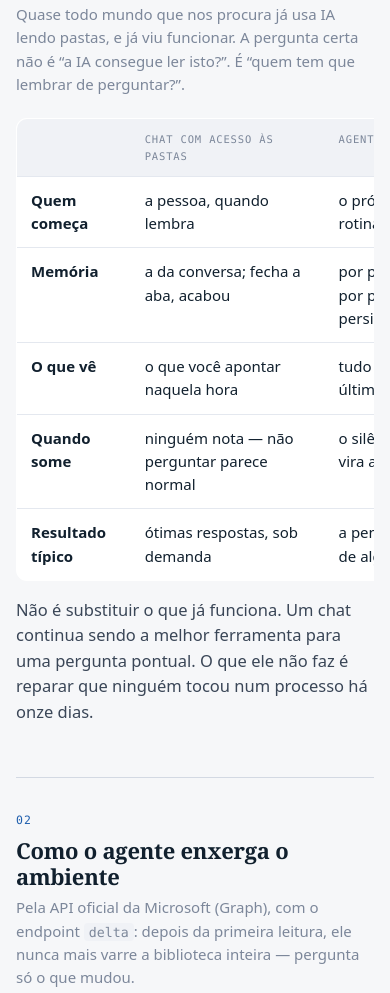
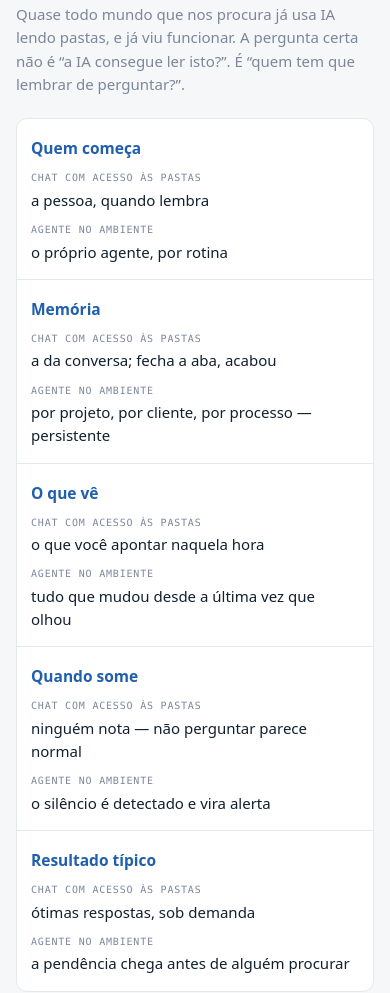
Before and after one commit to pauloovidio-a11y/superclawman-propostas, a plain HTML site: page sharepoint-m365/index.html in a window 390 px wide. Shown: the part 664-1657 px from the top of the page. Drawn offline with Linux system fonts and the light colour scheme.

Commit message:
fix: one-pager SharePoint/M365 — tabelas viram cards no celular
A tabela comparativa de 3 colunas é ilegível em tela de telefone. Abaixo de
640px cada linha vira um card com o rótulo da coluna acima de cada valor, e a
linha de cabeçalho some (era <tr><th> dentro de um tbody implícito, então
'thead{display:none}' nunca casava).

Também: min-width:0 global, overflow contido e o SVG pode encolher.

Co-Authored-By: Claude Opus 5 (1M context) <noreply@anthropic.com>

```diff
--- a/sharepoint-m365/index.html
+++ b/sharepoint-m365/index.html
@@ -14,10 +14,12 @@
   --sans: system-ui, -apple-system, "Segoe UI", Roboto, sans-serif;
   --mono: ui-monospace, "SF Mono", Menlo, Consolas, monospace;
 }
-*{box-sizing:border-box}
-html{-webkit-text-size-adjust:100%}
+*{box-sizing:border-box;min-width:0}
+html{-webkit-text-size-adjust:100%;overflow-x:hidden}
+html,body{max-width:100%}
 body{margin:0;background:var(--ivory);color:var(--slate);font-family:var(--sans);
-     font-size:16.5px;line-height:1.55;-webkit-font-smoothing:antialiased}
+     font-size:16.5px;line-height:1.55;-webkit-font-smoothing:antialiased;
+     overflow-x:hidden;overflow-wrap:break-word}
 .wrap{max-width:1120px;margin:0 auto;padding:44px 16px 72px}
 @media(min-width:760px){.wrap{padding:52px 32px 80px}}
 
@@ -53,8 +55,28 @@ th{font-family:var(--mono);font-size:10.5px;letter-spacing:.08em;text-transform:
    color:var(--g500);background:var(--g100);font-weight:500}
 tr:last-child td{border-bottom:none}
 td strong{font-weight:600}
-.tbl-scroll{overflow-x:auto;-webkit-overflow-scrolling:touch}
-.tbl-scroll table{min-width:520px}
+.tbl-scroll{overflow-x:auto;-webkit-overflow-scrolling:touch;max-width:100%}
+@media(min-width:640px){.tbl-scroll table{min-width:520px}}
+
+/* Narrow screens: the comparison tables become stacked cards. A 3-column table
+   cannot be read at 390px and forcing a horizontal scroll inside a document
+   someone opens on a phone in a meeting is worse than restacking it. */
+@media(max-width:639px){
+  .tbl-scroll table,.tbl-scroll tbody,.tbl-scroll tr,.tbl-scroll td{display:block;width:100%}
+  /* The header row is a <tr> of <th> inside an IMPLICIT tbody — there is no <thead>
+     element to hide, so target the row itself. Left visible it stays a real
+     3-column table-row and drags the whole document wider than the screen. */
+  .tbl-scroll thead,.tbl-scroll tr:first-child{display:none}
+  .tbl-scroll th{display:none}
+  .tbl-scroll tr{border-bottom:1px solid var(--g200);padding:4px 0 10px}
+  .tbl-scroll tr:last-child{border-bottom:none}
+  .tbl-scroll td{border-bottom:none;padding:5px 14px}
+  .tbl-scroll td:first-child{padding-top:13px;font-size:15.5px}
+  .tbl-scroll td:first-child strong{color:var(--clay)}
+  .tbl-scroll td[data-l]::before{content:attr(data-l);display:block;
+    font-family:var(--mono);font-size:10px;letter-spacing:.08em;text-transform:uppercase;
+    color:var(--g500);margin-bottom:3px}
+}
 
 .stat{display:flex;flex-direction:column;gap:2px}
 .stat b{font-family:var(--serif);font-size:clamp(26px,4vw,36px);font-weight:600;line-height:1;
@@ -75,7 +97,7 @@ ul{margin:0 0 14px;padding-left:19px}li{margin-bottom:7px}
 ul.tight li{margin-bottom:5px}
 code{font-family:var(--mono);font-size:.885em;background:var(--g100);padding:1.5px 5px;border-radius:4px}
 
-svg{display:block;max-width:100%;height:auto}
+svg{display:block;max-width:100%;width:100%;height:auto}
 .diagram{background:var(--paper);border:1px solid var(--g200);border-radius:11px;padding:20px 14px}
 
 footer{border-top:1.5px solid var(--g300);margin-top:56px;padding-top:22px;
@@ -108,28 +130,28 @@ footer .mono{font-family:var(--mono);font-size:11.5px;letter-spacing:.05em}
       </tr>
       <tr>
         <td><strong>Quem começa</strong></td>
-        <td>a pessoa, quando lembra</td>
-        <td>o próprio agente, por rotina</td>
+        <td data-l="Chat com acesso às pastas">a pessoa, quando lembra</td>
+        <td data-l="Agente no ambiente">o próprio agente, por rotina</td>
       </tr>
       <tr>
         <td><strong>Memória</strong></td>
-        <td>a da conversa; fecha a aba, acabou</td>
-        <td>por projeto, por cliente, por processo — persistente</td>
+        <td data-l="Chat com acesso às pastas">a da conversa; fecha a aba, acabou</td>
+        <td data-l="Agente no ambiente">por projeto, por cliente, por processo — persistente</td>
       </tr>
       <tr>
         <td><strong>O que vê</strong></td>
-        <td>o que você apontar naquela hora</td>
-        <td>tudo que mudou desde a última vez que olhou</td>
+        <td data-l="Chat com acesso às pastas">o que você apontar naquela hora</td>
+        <td data-l="Agente no ambiente">tudo que mudou desde a última vez que olhou</td>
       </tr>
       <tr>
         <td><strong>Quando some</strong></td>
-        <td>ninguém nota — não perguntar parece normal</td>
-        <td>o silêncio é detectado e vira alerta</td>
+        <td data-l="Chat com acesso às pastas">ninguém nota — não perguntar parece normal</td>
+        <td data-l="Agente no ambiente">o silêncio é detectado e vira alerta</td>
       </tr>
       <tr>
         <td><strong>Resultado típico</strong></td>
-        <td>ótimas respostas, sob demanda</td>
-        <td>a pendência chega antes de alguém procurar</td>
+        <td data-l="Chat com acesso às pastas">ótimas respostas, sob demanda</td>
+        <td data-l="Agente no ambiente">a pendência chega antes de alguém procurar</td>
       </tr>
     </table>
     </div>
@@ -294,15 +316,15 @@ footer .mono{font-family:var(--mono);font-size:11.5px;letter-spacing:.05em}
     <table>
       <tr><th style="width:34%">O quê</th><th>Para quê</th></tr>
       <tr><td><strong>Leitura de sites e arquivos</strong><br><span style="font-size:13.5px;color:var(--g500)">Sites.Read.All · Files.Read.All</span></td>
-          <td>o mínimo absoluto — sem isso o agente não enxerga nada</td></tr>
+          <td data-l="Para quê">o mínimo absoluto — sem isso o agente não enxerga nada</td></tr>
       <tr><td><strong>Escrita</strong> <span style="font-size:13.5px;color:var(--g500)">(opcional)</span></td>
-          <td>só se ele for organizar pastas ou completar cadastro, em vez de apenas relatar</td></tr>
+          <td data-l="Para quê">só se ele for organizar pastas ou completar cadastro, em vez de apenas relatar</td></tr>
       <tr><td><strong>Quais bibliotecas</strong></td>
-          <td>o escopo é fixado explicitamente. Deixar em branco significa “a biblioteca inteira”, o que
+          <td data-l="Para quê">o escopo é fixado explicitamente. Deixar em branco significa “a biblioteca inteira”, o que
           em acervos grandes passa de centenas de gigabytes — o recorte é um dispositivo de segurança,
           não uma preferência</td></tr>
       <tr><td><strong>Quem é o administrador</strong></td>
-          <td>uma pessoa, não um departamento — é quem aprova e quem desfaz, se precisar</td></tr>
+          <td data-l="Para quê">uma pessoa, não um departamento — é quem aprova e quem desfaz, se precisar</td></tr>
     </table>
     </div>
     <div class="card" style="margin-top:18px;border-color:var(--oat);background:var(--g100)">
```
